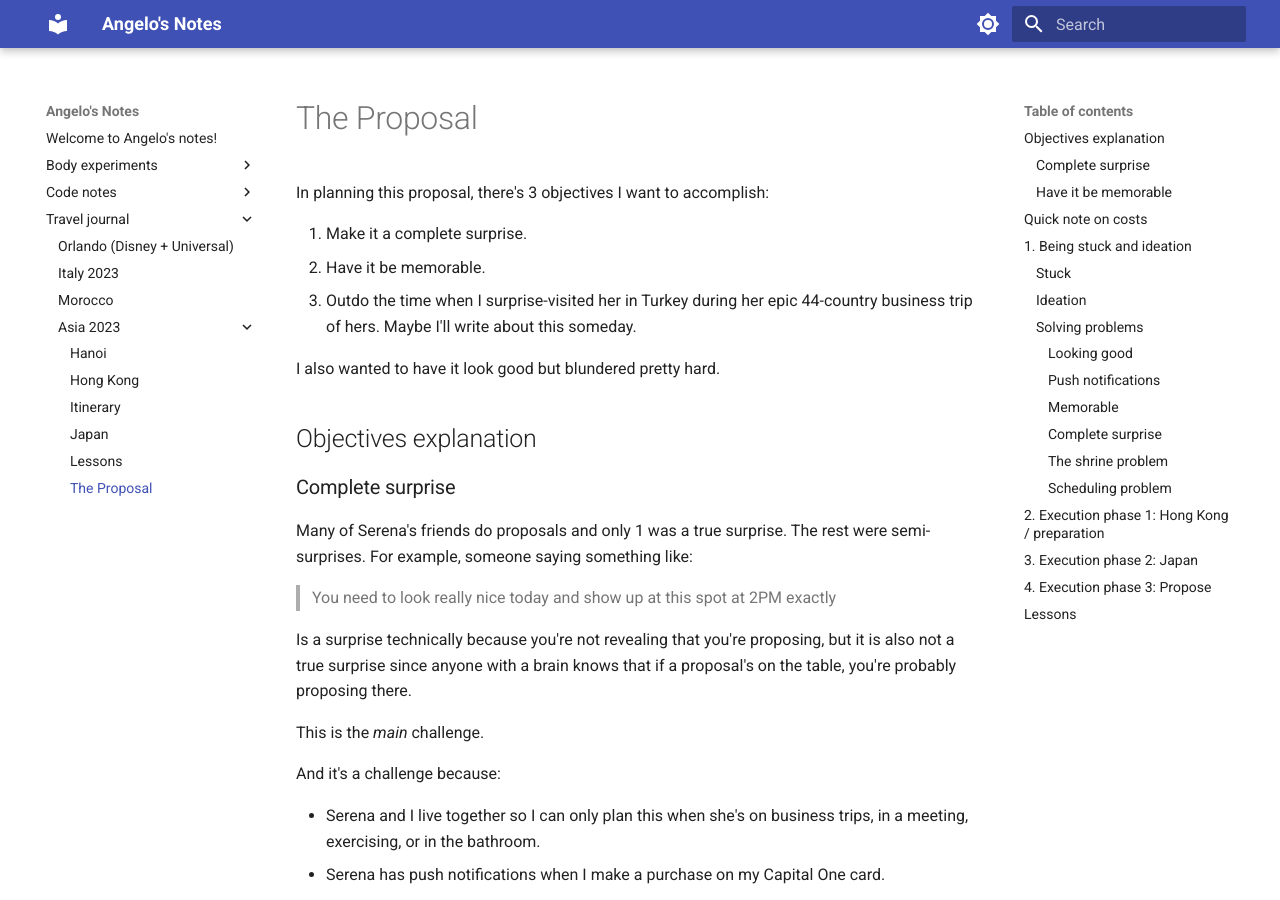
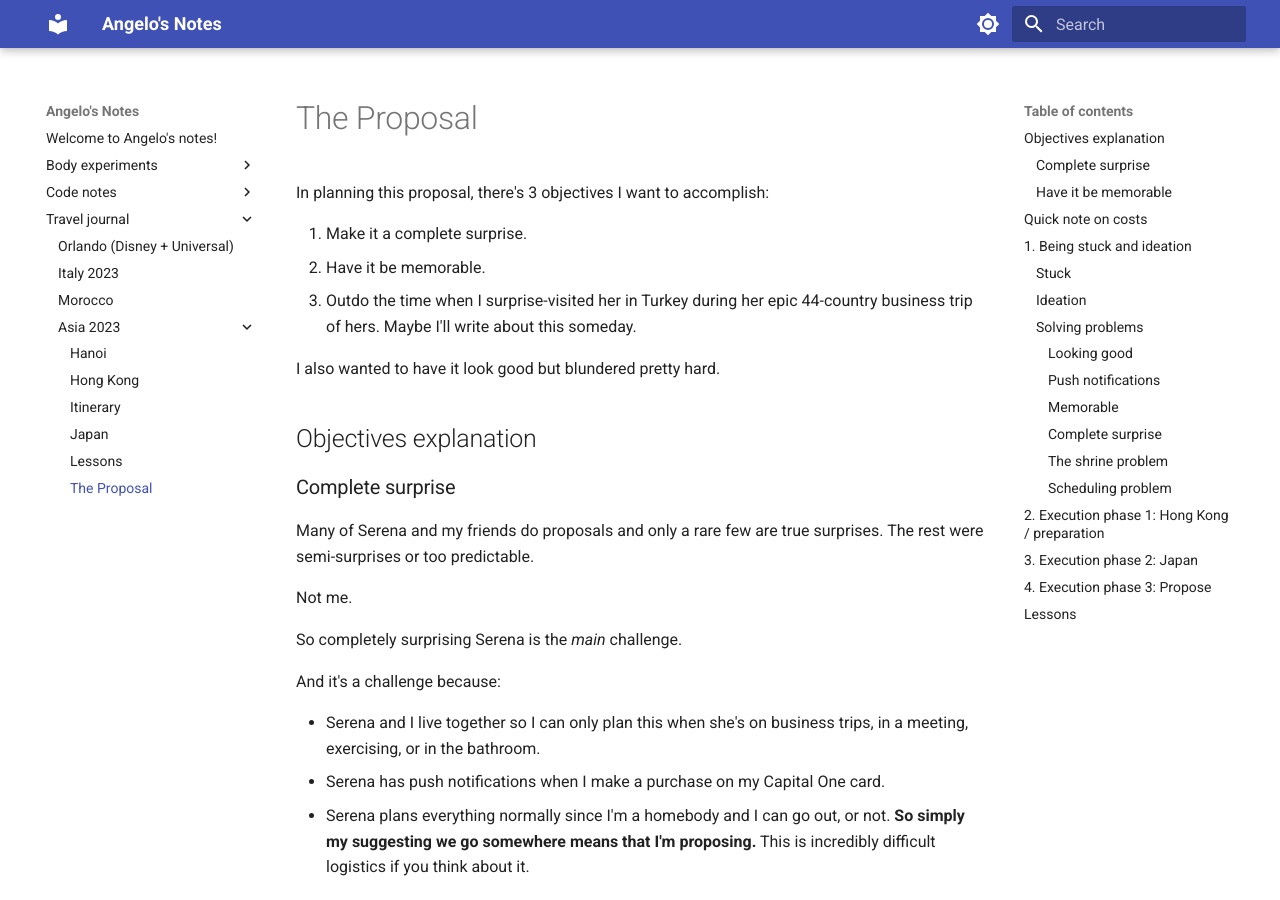
Before and after one commit to ANG3L0/notes-bloggo, an MkDocs documentation site: the page built from docs/travel journal/asia 2023/the_proposal.md, in a window 1280 px wide and 900 px high. Built offline with MkDocs 1.6.1 and Material for MkDocs 9.7.7, drawn with Linux system fonts in a browser that asks for light colours; comment, search, counter and statistics services are not loaded; some of the changed text lies outside the part shown.

Commit message:
edit proposal

```diff
--- a/docs/travel journal/asia 2023/the_proposal.md
+++ b/docs/travel journal/asia 2023/the_proposal.md
@@ -15,13 +15,11 @@
 
 ### Complete surprise
 
-Many of Serena's friends do proposals and only 1 was a true surprise. The rest were semi-surprises. For example, someone saying something like:
+Many of Serena and my friends do proposals and only a rare few are true surprises. The rest were semi-surprises or too predictable.
 
-> You need to look really nice today and show up at this spot at 2PM exactly
+Not me.
 
-Is a surprise technically because you're not revealing that you're proposing, but it is also not a true surprise since anyone with a brain knows that if a proposal's on the table, you're probably proposing there.
-
-This is the *main* challenge.
+So completely surprising Serena is the *main* challenge.
 
 And it's a challenge because:
 
@@ -64,13 +62,9 @@
 
 Started thinking about proposal around April of 2023, around the time I was planning Serena's birthday trip to Disney World.
 
-For a few months, I was very stuck. Serena's friends had all proposed in the above ways:
+For a few months, I was very stuck. Our friends had proposed in the usual ways (just think of various ways to propose, and those are the ways that have been executed).
 
-* Restaurant proposal
-* Photoshoot proposal in Turkey (though this was a true surprise)
-* Photoshoot proposal in Hong Kong (semi-surprise)
-
-And I was stuck thinking in these lens for months. But no idea was satisfactory.
+And so I was stuck thinking in this lens for months. The lens that references other people's proposals.
 
 I asked ChatGPT for help but it didn't come up with anything that good. Creativity's not its strong suit. I want to post its answers here but GPT playground (which was what I used) deletes all history beyond 30 days so I'm unable to retrieve it.
 
```
